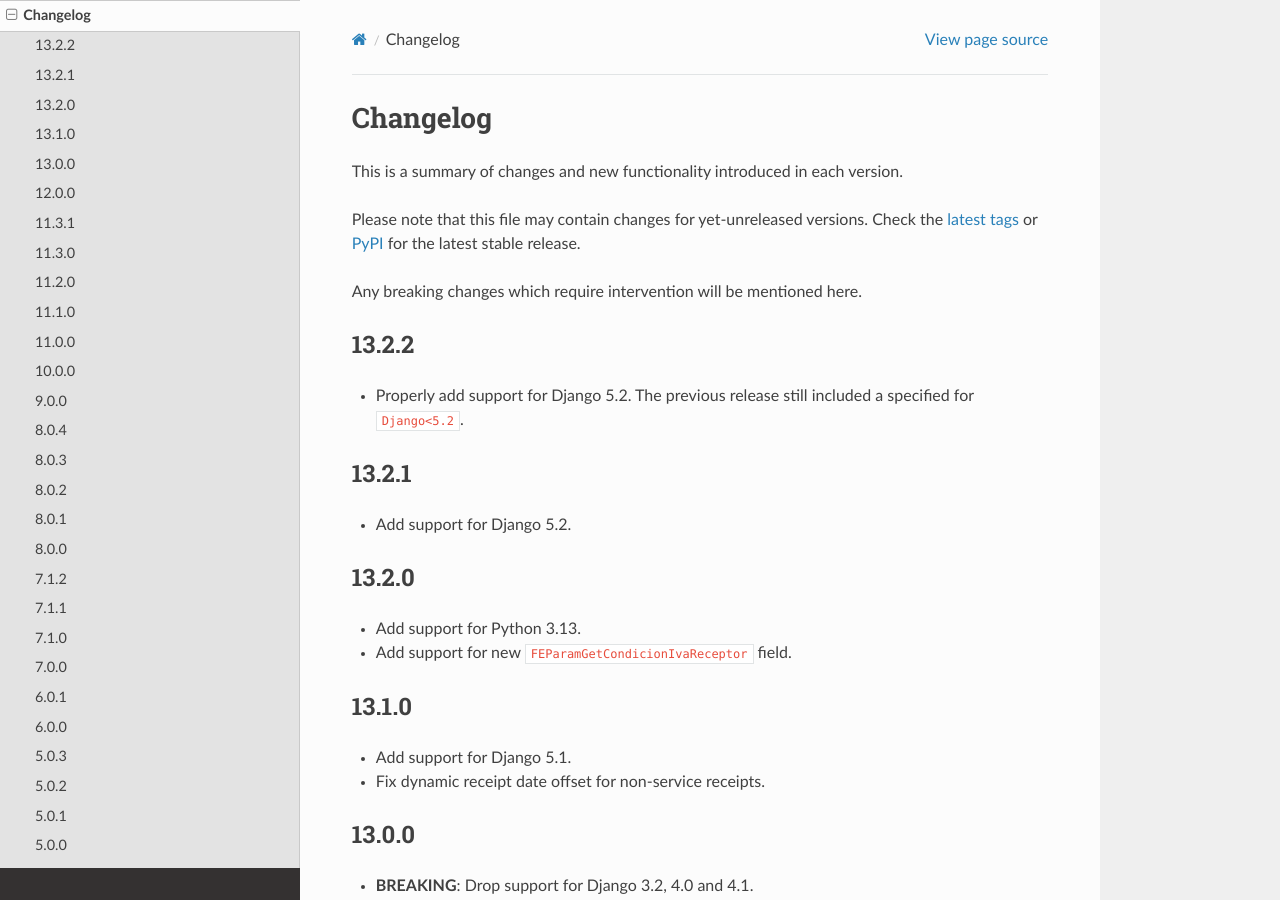
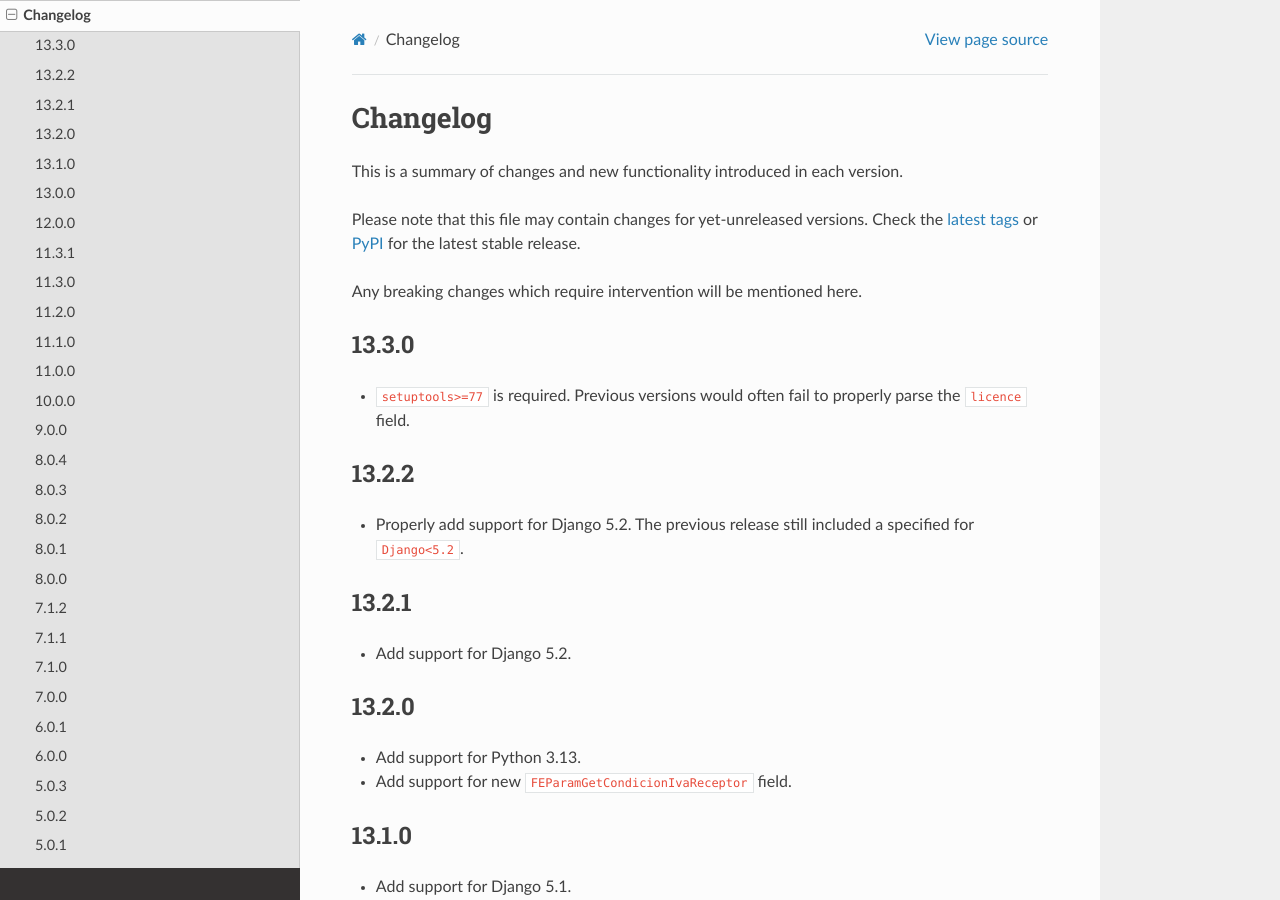
Before and after one commit to WhyNotHugo/django-afip, a Sphinx documentation site: the page built from docs/changelog.rst, in a window 1280 px wide and 900 px high. Built offline with Sphinx 7.4.7 and the Read the Docs theme 3.1.0, drawn with Linux system fonts in a browser that asks for light colours; pages that are not in the unit, such as notebooks, are missing from menus; the version number could not be read and is left out.

Commit message:
Bump required setuptools
From https://setuptools.pypa.io/en/latest/userguide/pyproject_config.html:

> Support for project.license-files and SPDX license expressions in
> project.license (PEP 639) were introduced in version 77.0.0.

```diff
--- a/docs/changelog.rst
+++ b/docs/changelog.rst
@@ -12,6 +12,12 @@ Check the `latest tags`_ or `PyPI`_ for the latest stable release.
 .. _PyPI: https://pypi.org/project/django-afip/#history
 
 Any breaking changes which require intervention will be mentioned here.
+
+13.3.0
+------
+
+- ``setuptools>=77`` is required. Previous versions would often fail to
+  properly parse the ``licence`` field.
 
 13.2.2
 ------
--- a/pyproject.toml
+++ b/pyproject.toml
@@ -90,7 +90,7 @@ funding = "https://github.com/sponsors/WhyNotHugo"
 include = ["django_afip*"]
 
 [build-system]
-requires = ["setuptools>=45", "wheel", "setuptools_scm>=6.2"]
+requires = ["setuptools>=77", "wheel", "setuptools_scm>=6.2"]
 
 [tool.setuptools_scm]
 write_to = "django_afip/version.py"
```
